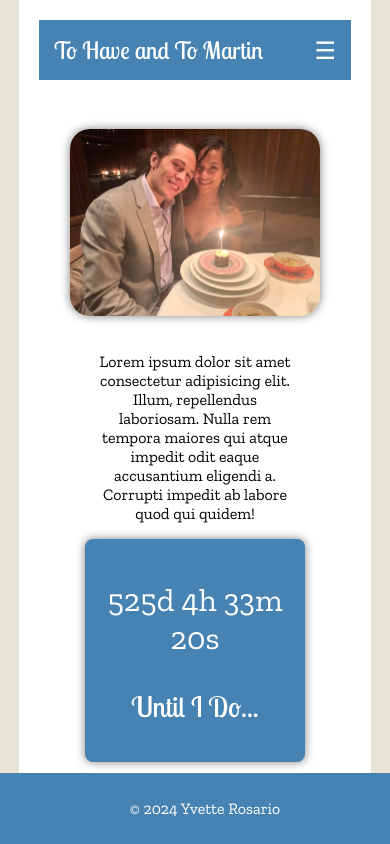
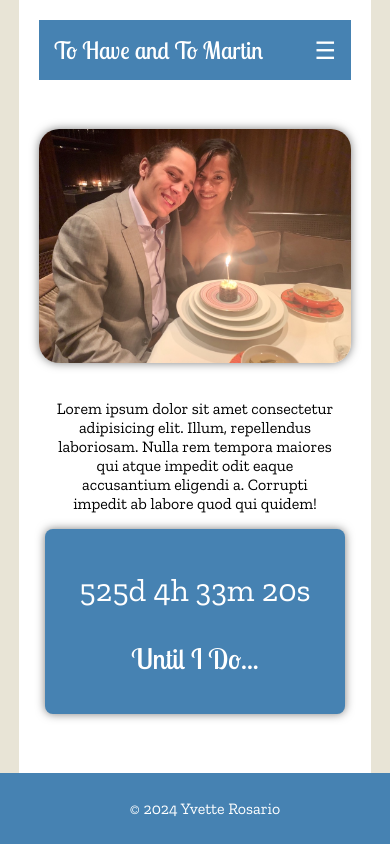
Before and after one commit to Introvette/martin-wedding, a plain HTML site: page index.html in a window 390 px wide. Drawn offline with nearby package versions, Linux system fonts and the light colour scheme.

Commit message:
mobile elements resized

```diff
--- a/assets/styles.css
+++ b/assets/styles.css
@@ -52,7 +52,7 @@ img {
 
 .main-text {
     background-color: #fff;
-    width: 80%;
+    width: 90%;
 }
 
 #countdown-container {
@@ -61,7 +61,7 @@ img {
     border-radius: 8px;
     box-shadow: 0 0 10px rgba(0, 0, 0, 0.514);
     padding: 10px;
-    width: 80%;
+    width: 90%;
     height: 80%;
 }
 
@@ -79,17 +79,23 @@ img {
 
 /* Media query for mobile */
 @media only screen and (max-width: 600px) {
+
+    .main-container {
+        margin-bottom: 20px;
+    }
+
     .top-container {
         display: flex;
         align-items: center;
         flex-direction: column;
         justify-content: center;
+        margin-bottom: 20px;
     }
 
     .home-pic-container,
     .text-countdown {
-        width: 80%;
-
+        width: 100%;
+        margin-bottom: 20px;
     }
 
     .text-countdown {
@@ -102,6 +108,7 @@ img {
     .text-countdown p {
         text-align: center;
     }
+
 }
 
 
```
